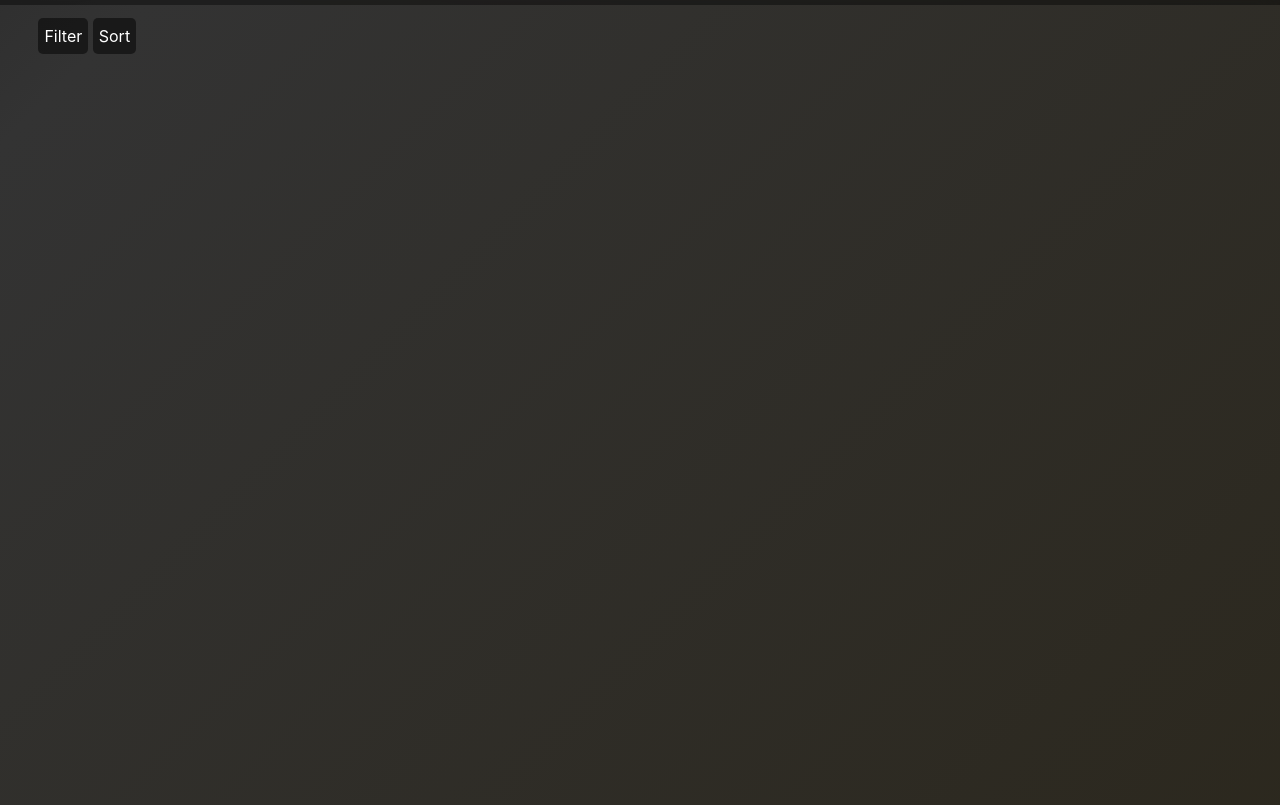
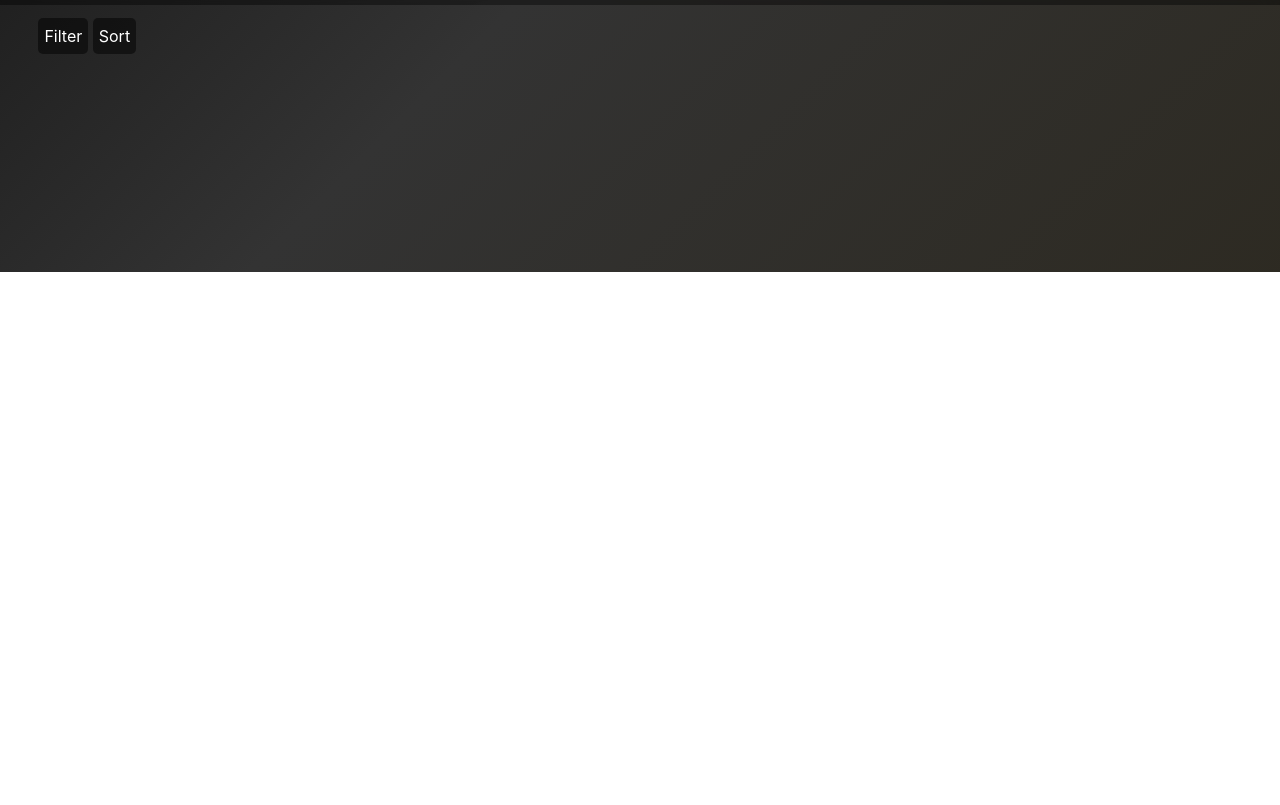
Before and after one commit to bharatvaj/zoho-ott, a plain HTML site: page mainpage.html in a window 1280 px wide. Shown: the part 88-893 px from the top of the page. After the commit the page ends 800 px from the top, so only its background shows below. Drawn offline with Linux system fonts and the light colour scheme; sample sign-in values are in the browser's storage.

Commit message:
bug fixes

```diff
--- a/assets/css/styles.css
+++ b/assets/css/styles.css
@@ -1,4 +1,3 @@
-/*#binge-auth-page */
 body {
   width: 100%;
   height: 100%;
--- a/mainpage.html
+++ b/mainpage.html
@@ -3,7 +3,7 @@
 <head>
     <meta charset="utf-8">
     <meta name="viewport" content="width=device-width, initial-scale=1.0, shrink-to-fit=no">
-    <title>Binge</title>
+    <title>Homepage</title>
     <link rel="stylesheet" href="assets/bootstrap/css/bootstrap.min.css">
     <link rel="stylesheet" href="assets/css/styles.css">
     <script src="assets/js/jquery.min.js"></script>
@@ -94,7 +94,7 @@
     </div>
 
 
-    <div style="width: 100%; height: 100vh;" ng-view class="defaultMargin cardView"></div>
+    <div style="width: 100%; " ng-view class="defaultMargin cardView"></div>
 
 
 </body>
```
Also changed, not shown: adminPage.html (+1 -1 lines), index.html (+1 -1 lines), assets/js/home.js (line endings or trailing spaces).
